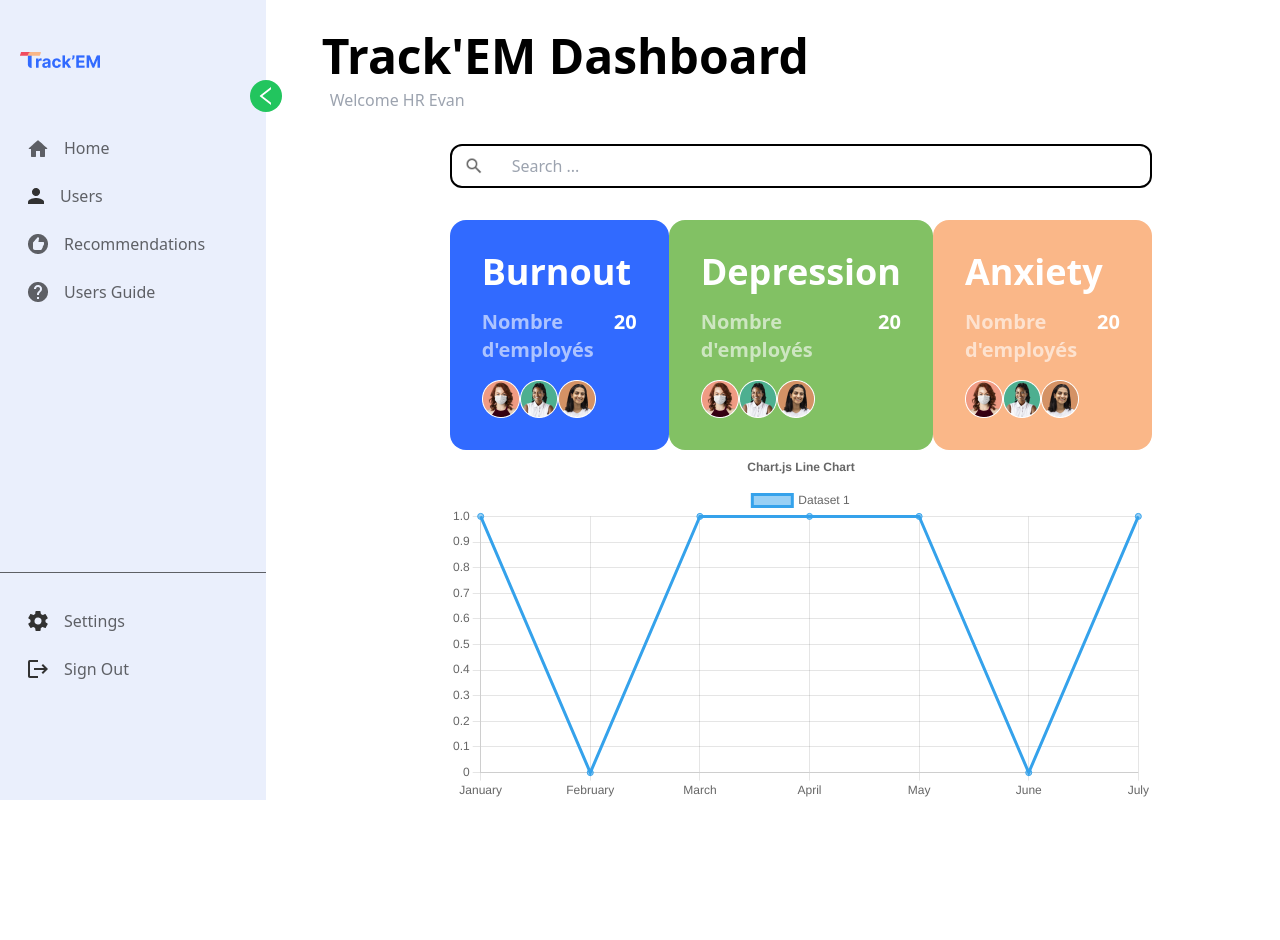
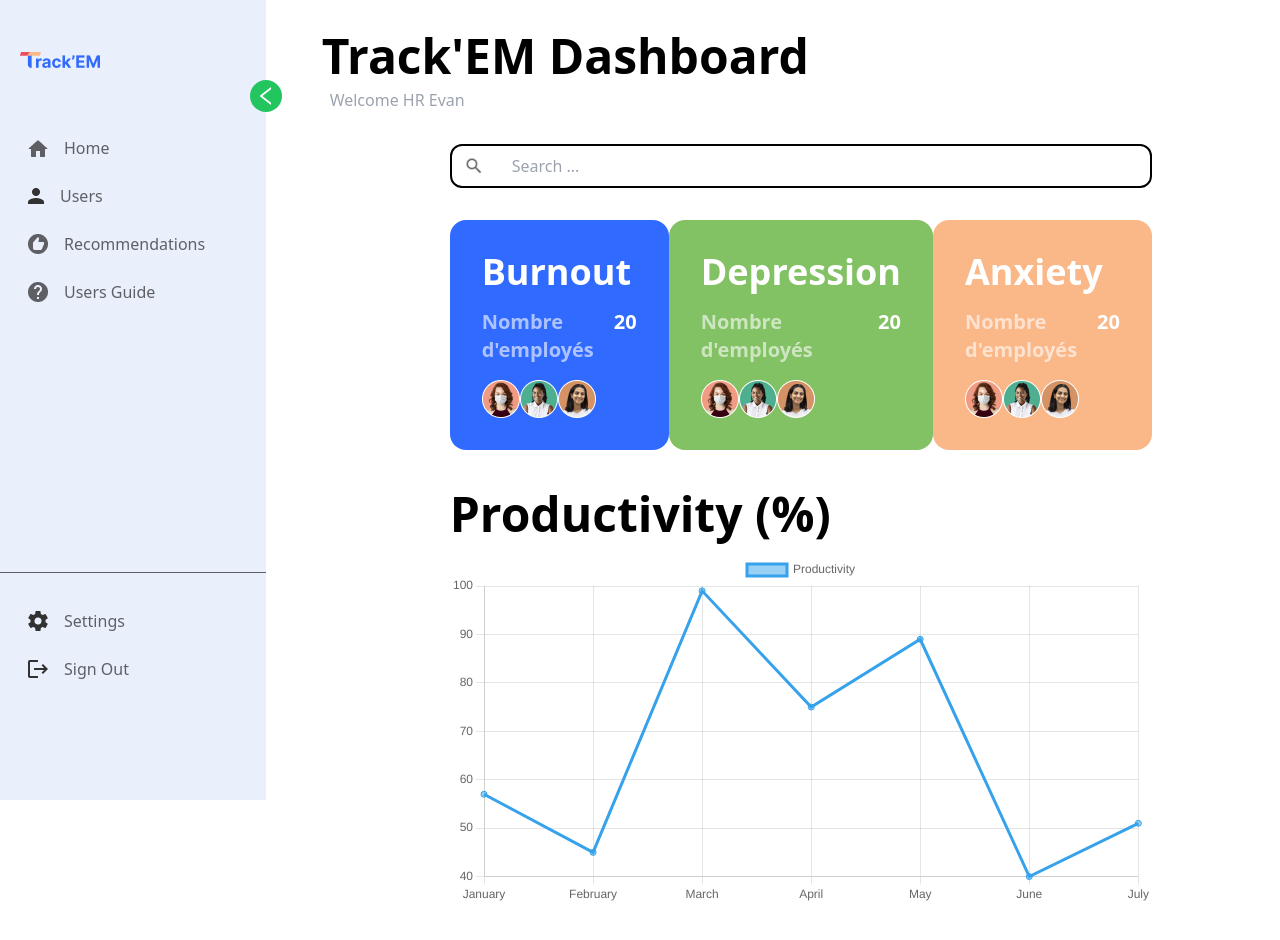
Before and after one commit to ouaelesi/Track-em-APP-, a React (Vite) app: page / in a window 1280 px wide. Shown: the top 940 px of the page. Before the commit the page ends 801 px from the top, so only its background shows below. Built offline with nearby package versions, Linux system fonts and the light colour scheme.

Commit message:
some edits on the chart

```diff
--- a/src/pages/Home.jsx
+++ b/src/pages/Home.jsx
@@ -27,14 +27,16 @@ ChartJS.register(
 
 export const options = {
   responsive: true,
-  plugins: {
-    legend: {
-      position: "top",
-    },
-    title: {
-      display: true,
-      text: "Chart.js Line Chart",
-    },
+  scales: {
+    y: [
+      {
+        ticks: {
+          callback: function (value) {
+            return value + "%";
+          },
+        },
+      },
+    ],
   },
 };
 
@@ -44,8 +46,8 @@ export const data = {
   labels,
   datasets: [
     {
-      label: "Dataset 1",
-      data: labels.map(() => faker.datatype.number({ min: 0, max: 1 })),
+      label: "Productivity",
+      data: labels.map(() => faker.datatype.number({ min: 0, max: 100 })),
       borderColor: "rgb(53, 162, 235)",
       backgroundColor: "rgba(53, 162, 235, 0.5)",
     },
@@ -94,7 +96,10 @@ function Home() {
           </div>
         </div>
       </div>
-      <Line options={options} data={data} />
+      <div className="py-10">
+        <div className="text-5xl font-bold mb-4">Productivity (%)</div>
+        <Line options={options} data={data} />
+      </div>
     </div>
   );
 }
```
